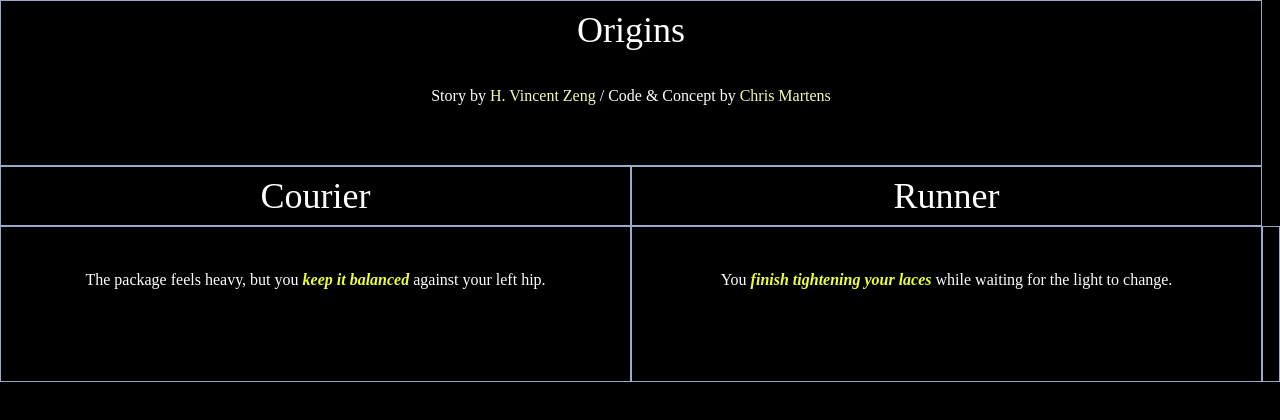
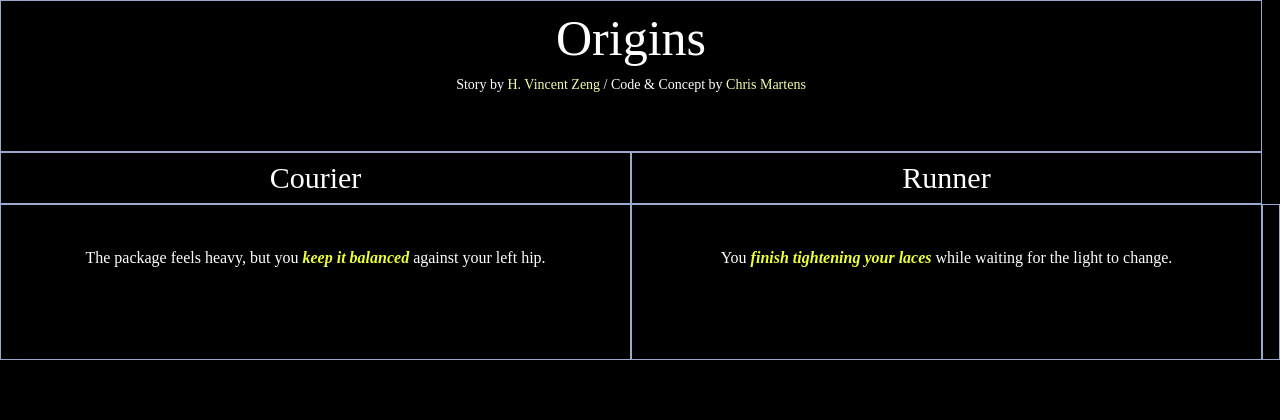
Before and after one commit to chrisamaphone/synchronous-hypertext, a plain HTML site: page index.html in a window 1280 px wide. Both pictures are taken after a click on the element "begin". Drawn offline with Linux system fonts and the light colour scheme.

Commit message:
more cosmetic fiddling

```diff
--- a/game.css
+++ b/game.css
@@ -14,8 +14,13 @@ a:hover {
  }
 
 #title {
-  font-size: 36px;
+  font-size: 50px;
 }
+
+#subtitle {
+  font-size: 14px;
+  margin-top: -40px;
+ }
 .button {
  /*   border-radius: 20px; */
     background-color: #000;
@@ -57,7 +62,7 @@ a:hover {
 }
 
 .charname {
-  font-size: 36px;
+  font-size: 30px;
 }
 
 body { margin: 0px; }
--- a/game.js
+++ b/game.js
@@ -11,9 +11,9 @@ var AliceStory = {
   start: "a_",
 
   "a_" :
-  { text: "<p>The exhaust from the 67 bus is hot against your side while you're standing at a red light for Beechwood Boulevard, and you wonder why you even took this route.</p> <p>The light for Beechwood turned yellow, and cross-traffic is about to stop.</p>",
+  { text: "<p>The exhaust from the 67 bus is hot against your side while you're standing at a red light for Beechwood Boulevard, and you wonder why you even took this route.</p> <p>The light for Beechwood turns yellow, and cross-traffic is about to stop.</p>",
     choices:
-      [ "Anticipate your green light and blow through the moment you have a gap.",
+      [ "Anticipate your green light and blow through as soon as you have a gap.",
         "Wait for the 67 to get ahead of you before you fall in behind it."],
     links: ["a_0", "a_1"]
   },
--- a/index.html
+++ b/index.html
@@ -1,7 +1,7 @@
 <html>
   <head>
     <script src="jquery.js"></script>
-    <title>SynchroniCity</title>
+    <title>Origins</title>
     <link rel="stylesheet" type="text/css" href="game.css">
   </head>
   <body>
@@ -28,11 +28,11 @@
 	    <div class="toptext">
               <!-- Turns: <span id="turns"></span> -->
               <div id="title"><p>Origins</p></div>
-              <p>Story by <a href="http://modgethanc.com/" target="_blank">
+              <div id="subtitle"> <p>Story by <a href="http://modgethanc.com/" target="_blank">
                 H. Vincent Zeng</a> /
               Code & Concept by <a
                 href="http://www.cs.cmu.edu/~cmartens/" target="_blank">
-                Chris Martens</a></p>
+                Chris Martens</a></p></div>
                 <br><br>
 	    </div>
 	    <div id="status">
```
